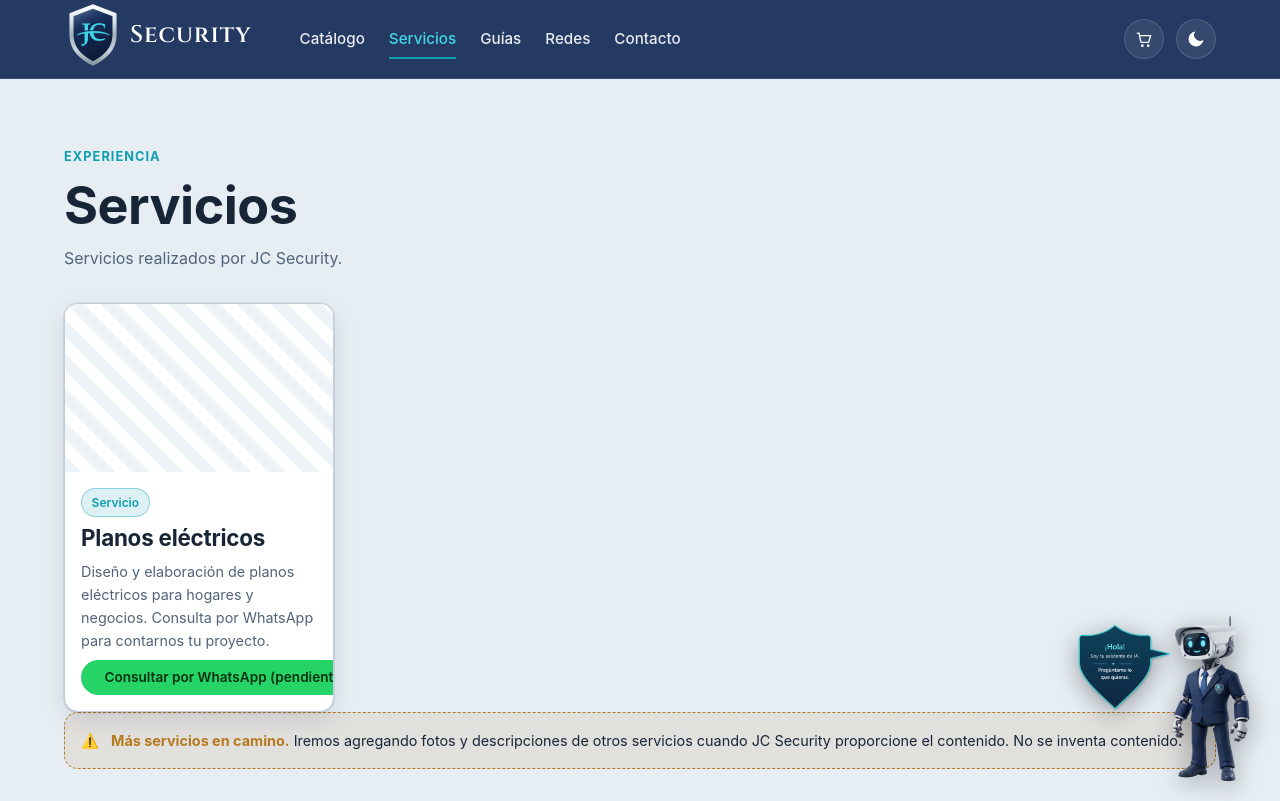
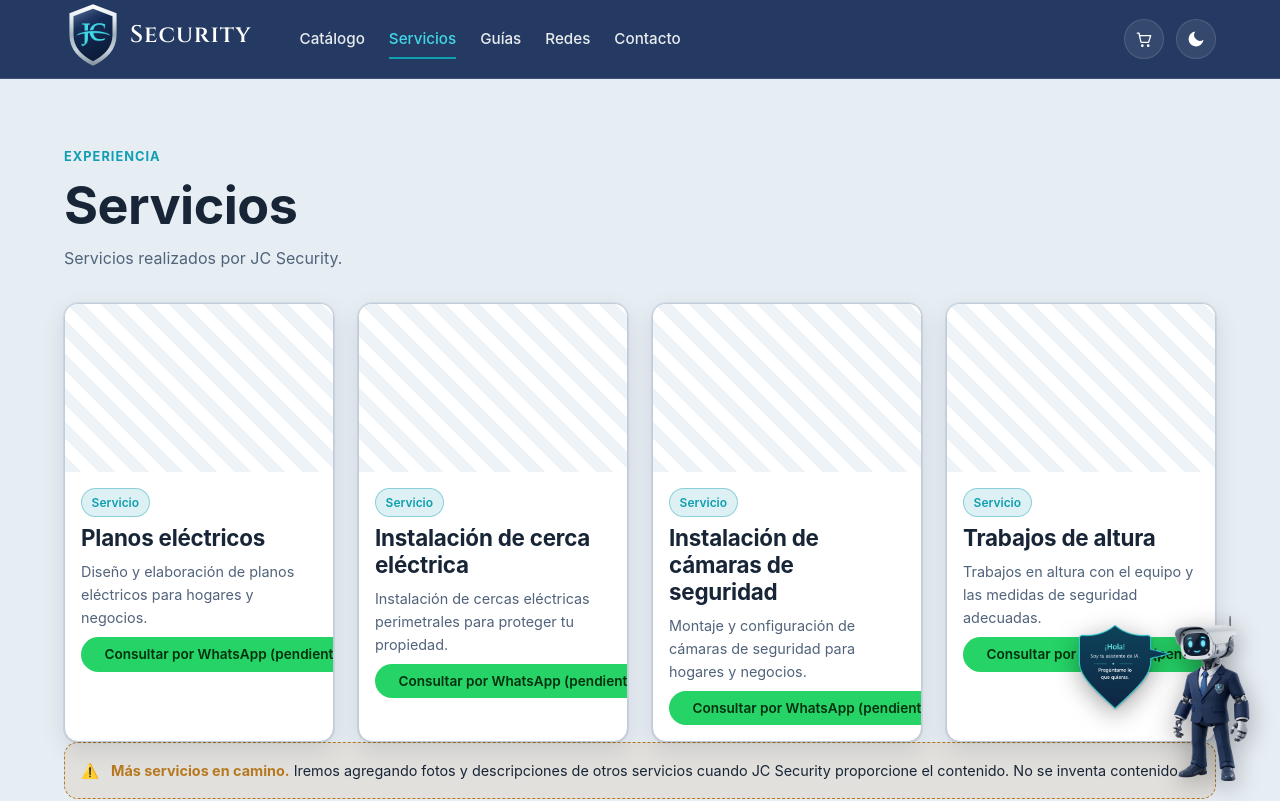
Before and after one commit to JC-Security27/JC_Security, a React (Vite) app in the folder frontend/: page /servicios in a window 1280 px wide. Shown: the top 801 px of the page. Built offline with nearby package versions, Linux system fonts and the light colour scheme.

Commit message:
Mas servicios y mensajes de WhatsApp por contexto con talla de variante

```diff
--- a/frontend/src/context/QuoteContext.tsx
+++ b/frontend/src/context/QuoteContext.tsx
@@ -8,6 +8,7 @@ import {
   type ReactNode,
 } from "react";
 import type { Product } from "@/types/catalog";
+import { getSizeLabel } from "@/lib/variants";
 
 /* ==========================================================================
    Lista de interés / cotización
@@ -20,6 +21,8 @@ export interface QuoteItem {
   reference: string;
   name: string;
   brandName?: string;
+  /** Talla/medida de la variante elegida ("39", "XL", "10 mm"), si aplica. */
+  sizeLabel?: string;
   quantity: number;
 }
 
@@ -73,6 +76,7 @@ export function QuoteProvider({ children }: { children: ReactNode }) {
           reference: product.reference,
           name: product.name,
           brandName: product.brandName,
+          sizeLabel: getSizeLabel(product) ?? undefined,
           quantity,
         },
       ];
--- a/frontend/src/lib/whatsapp.ts
+++ b/frontend/src/lib/whatsapp.ts
@@ -6,12 +6,16 @@
 
 import { siteConfig } from "@/config/site";
 import type { Product } from "@/types/catalog";
+import { getSizeLabel } from "@/lib/variants";
+import { toDisplayName } from "@/lib/format";
 
 /** Ítem de la lista de cotización usado para armar el mensaje. */
 export interface QuoteMessageItem {
   name: string;
   reference: string;
   quantity: number;
+  /** Talla/medida elegida ("39", "XL", "10 mm"), si la variante la tiene. */
+  sizeLabel?: string;
 }
 
 const WA_BASE = "https://wa.me/";
@@ -27,28 +31,31 @@ export function buildWhatsAppUrl(message: string): string | null {
   return `${WA_BASE}${number}?text=${encoded}`;
 }
 
-/** Mensaje para consultar por un solo producto. */
+/** Mensaje para consultar por un solo producto (incluye la talla elegida). */
 export function productInquiryMessage(product: Product): string {
+  const size = getSizeLabel(product);
   const lines = [
     `Hola ${siteConfig.name}, me interesa este producto:`,
     "",
-    `• ${product.name}`,
+    `• ${toDisplayName(product.name)}`,
     `  Referencia: ${product.reference}`,
   ];
+  if (size) lines.push(`  Talla/medida: ${size}`);
   if (product.brandName) lines.push(`  Marca: ${product.brandName}`);
   lines.push("", "¿Me pueden indicar precio y disponibilidad? Gracias.");
   return lines.join("\n");
 }
 
-/** Mensaje para la lista de cotización (varios productos). */
+/** Mensaje para la lista de cotización (varios productos con su talla). */
 export function quoteListMessage(items: QuoteMessageItem[]): string {
   const header = [
     `Hola ${siteConfig.name}, quiero consultar precio y disponibilidad de:`,
     "",
   ];
-  const body = items.map(
-    (it) => `• ${it.quantity} x ${it.name} (Ref: ${it.reference})`
-  );
+  const body = items.map((it) => {
+    const size = it.sizeLabel ? `, talla/medida: ${it.sizeLabel}` : "";
+    return `• ${it.quantity} x ${toDisplayName(it.name)} (Ref: ${it.reference}${size})`;
+  });
   return [...header, ...body, "", "Quedo atento(a). Gracias."].join("\n");
 }
 
--- a/frontend/src/pages/QuotePage.tsx
+++ b/frontend/src/pages/QuotePage.tsx
@@ -14,6 +14,7 @@ export function QuotePage() {
       name: i.name,
       reference: i.reference,
       quantity: i.quantity,
+      sizeLabel: i.sizeLabel,
     }))
   );
 
@@ -44,6 +45,7 @@ export function QuotePage() {
                   </Link>
                   <span className="muted">
                     Ref: {item.reference}
+                    {item.sizeLabel ? ` · Talla/medida: ${item.sizeLabel}` : ""}
                     {item.brandName ? ` · ${item.brandName}` : ""}
                   </span>
                 </div>
--- a/frontend/src/pages/ServicesPage.tsx
+++ b/frontend/src/pages/ServicesPage.tsx
@@ -8,8 +8,28 @@ const services = [
     id: "planos-electricos",
     title: "Planos eléctricos",
     description:
-      "Diseño y elaboración de planos eléctricos para hogares y negocios. " +
-      "Consulta por WhatsApp para contarnos tu proyecto.",
+      "Diseño y elaboración de planos eléctricos para hogares y negocios.",
+  },
+  {
+    id: "cerca-electrica",
+    title: "Instalación de cerca eléctrica",
+    description:
+      "Instalación de cercas eléctricas perimetrales para proteger tu " +
+      "propiedad.",
+  },
+  {
+    id: "camaras-seguridad",
+    title: "Instalación de cámaras de seguridad",
+    description:
+      "Montaje y configuración de cámaras de seguridad para hogares y " +
+      "negocios.",
+  },
+  {
+    id: "trabajos-altura",
+    title: "Trabajos de altura",
+    description:
+      "Trabajos en altura con el equipo y las medidas de seguridad " +
+      "adecuadas.",
   },
 ];
 
```
